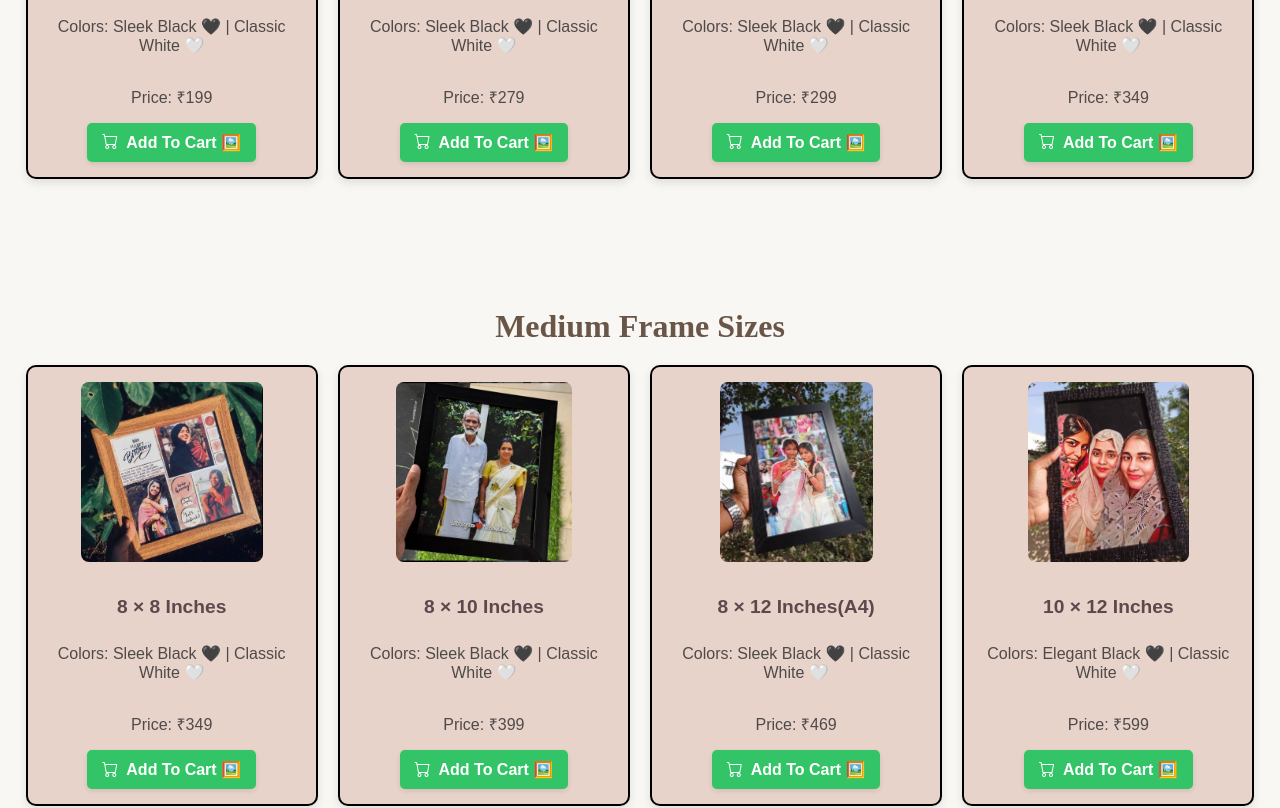
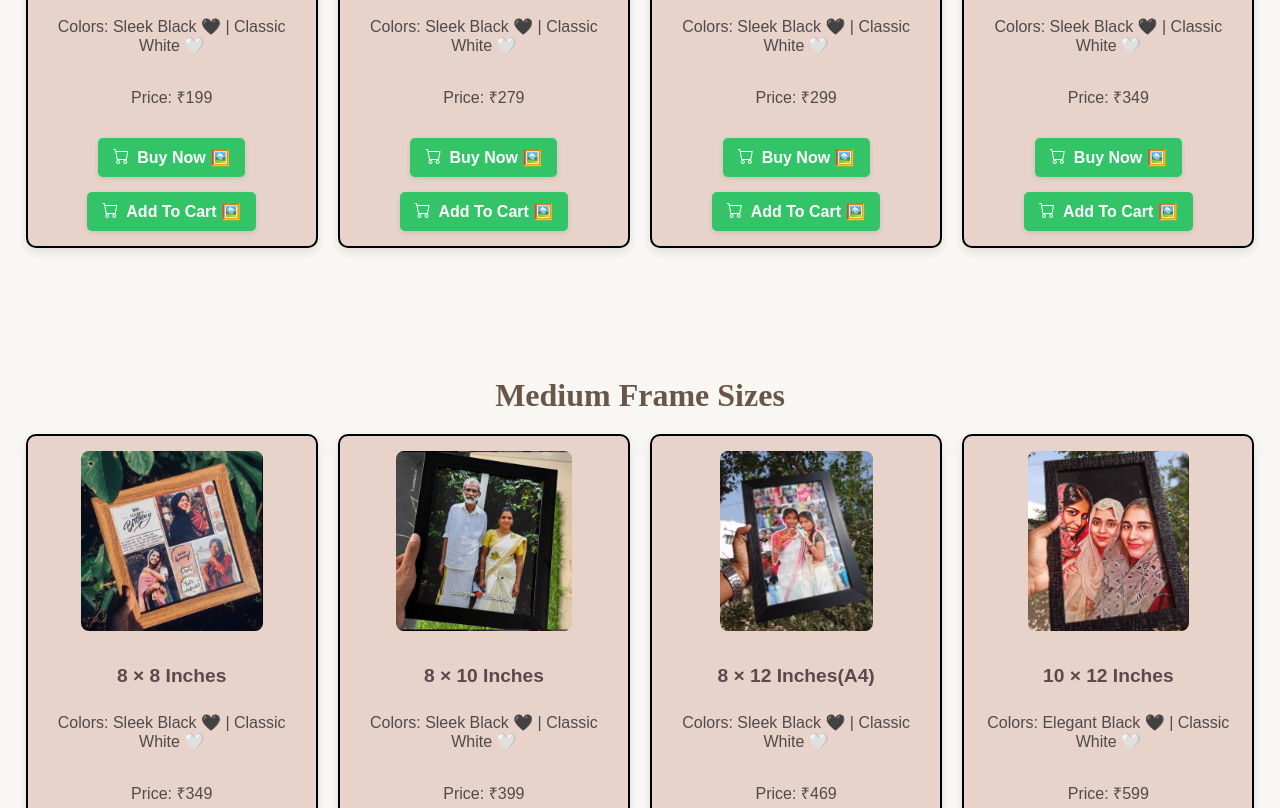
Before and after one commit to hariharan2701-IT/react-js-snapzone, a React (Vite) app in the folder snapzone-web/: page / in a window 1280 px wide. Shown: the part 760-1568 px from the top of the page. Built offline with nearby package versions, Linux system fonts and the light colour scheme.

Commit message:
buy now button added

```diff
--- a/snapzone-web/src/assets/styles.css
+++ b/snapzone-web/src/assets/styles.css
@@ -144,6 +144,16 @@ body {
     box-shadow: 0 4px 8px rgba(0, 0, 0, 0.2); /* More prominent shadow on hover */
 }
 
+/* Add this to your CSS */
+.button-container {
+    display: flex;
+    flex-direction: column; /* Stack buttons vertically */
+    gap: 15px; /* Add space between the buttons */
+    align-items: center; /* Center buttons horizontally */
+    margin-top: 15px; /* Optional: Add spacing above */
+}
+
+
 /* Footer Styles */
 .footer {
     text-align: center;
--- a/snapzone-web/src/components/Frame.jsx
+++ b/snapzone-web/src/components/Frame.jsx
@@ -6,10 +6,14 @@ const Frame = ({ frame }) => (
     <h3>{frame.size}</h3>
     <p>Colors: {frame.colors.join(" | ")}</p>
     <p>Price: ₹{frame.price}</p>
-    <button className="order-now-btn">
-      <i className="bi bi-cart"></i> Add To Cart 🖼️
-    </button>
-
+    <div className="button-container">
+      <button className="order-now-btn">
+        <i className="bi bi-cart"></i> Buy Now 🖼️
+      </button>
+      <button className="order-now-btn">
+        <i className="bi bi-cart"></i> Add To Cart 🖼️
+      </button>
+    </div>
   </div>
 );
 
```
